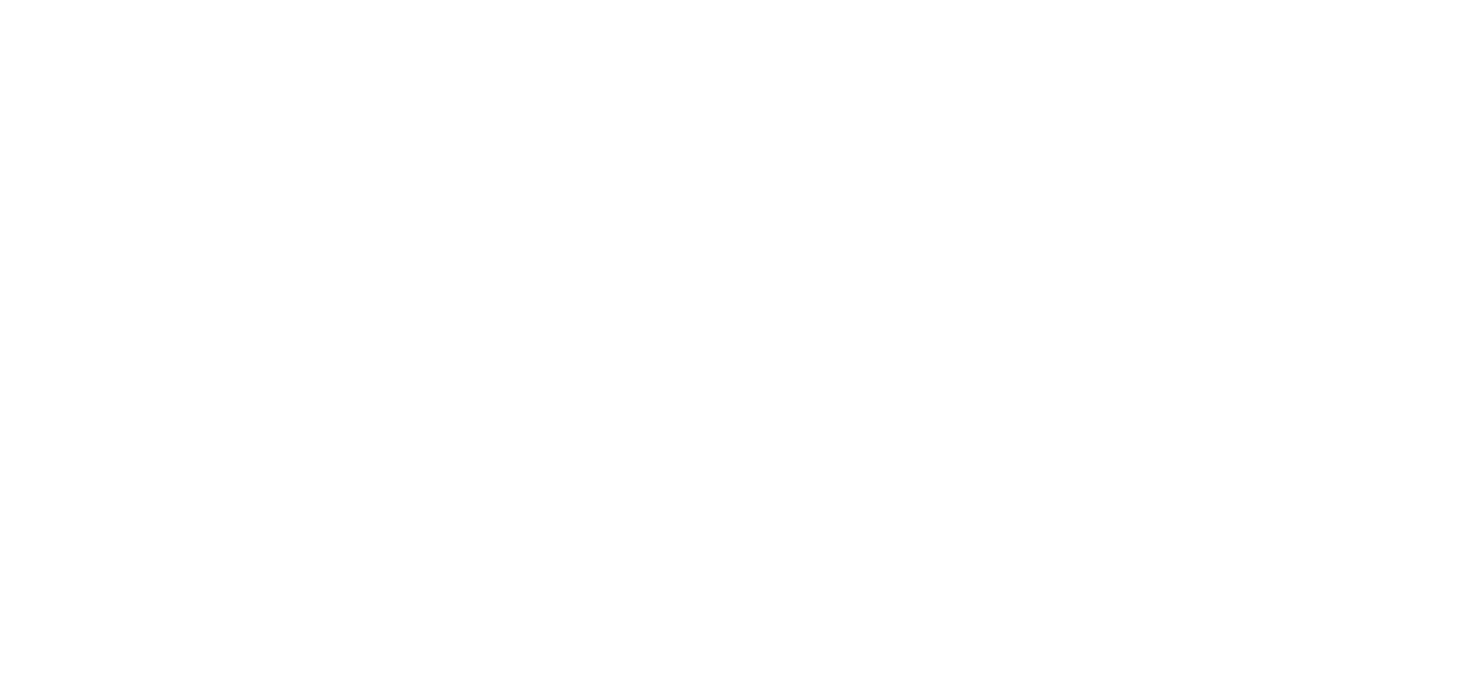
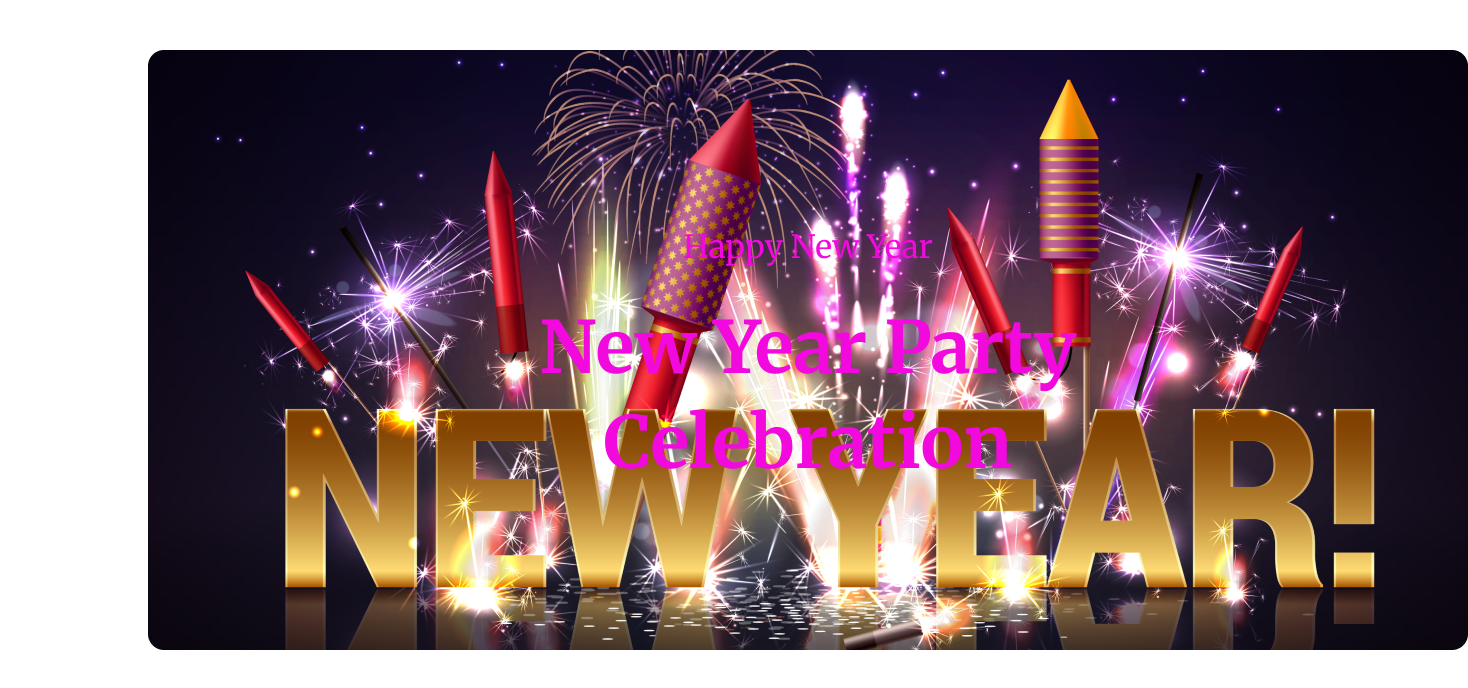
Before and after one commit to shipon1242/batch9-my-first-assinment, a plain HTML site: page index.html in a window 1280 px wide. Shown: the whole page, 1468 px wide, since content can reach past the window. Drawn offline with Linux system fonts and the light colour scheme.

Commit message:
first banner added

```diff
--- a/index.html
+++ b/index.html
@@ -4,9 +4,19 @@
     <meta charset="UTF-8">
     <meta name="viewport" content="width=device-width, initial-scale=1.0">
     <title><batch9-my-first-assinment></batch9-my-first-assinment></title>
+    <link rel="preconnect" href="https://fonts.googleapis.com">
+<link rel="preconnect" href="https://fonts.gstatic.com" crossorigin>
+<link href="https://fonts.googleapis.com/css2?family=Merriweather:wght@400;700;900&family=Open+Sans:wght@400;700;800&display=swap" rel="stylesheet">
+    <link rel="stylesheet" href="styles/assinment1.css">
+
 </head>
 <body>
-    <header>
+    <header class="banner">
+       <div class="bnner-design"> <h4 class="banner-title">Happy New Year</h4>
+        <h1 class="banner-heading">New Year Party Celebration
+        </h1>
+    </div>
+
 
     </header>
     <main>
--- /dev/null
+++ b/styles/assinment1.css
@@ -0,0 +1,32 @@
+/*banner style*/
+.banner-title{
+    padding: 177px 530px 0px  530px;
+    color: #f109de;
+text-align: center;
+font-family: Merriweather;
+font-size: 32px;
+font-weight: 400;
+line-height: normal;
+}
+.banner-heading{
+    margin-top: -10px;
+    padding: 0px 344px 177px 344px;
+    max-width:632px;
+    color: #f109de;
+text-align: center;
+font-family: Merriweather;
+font-size: 72px;
+font-weight: 900px;
+line-height: 95px; /* 131.944% */
+}
+.banner{
+    background: #FFF;
+    background-image: url('../resources/Banner\ Image.png');
+    width: 1320px;
+height: 600px;
+margin: 50px 50px 140px 140px;
+    }
+.bnner-design{
+    justify-content: center;
+    gap:0px;
+}
```
